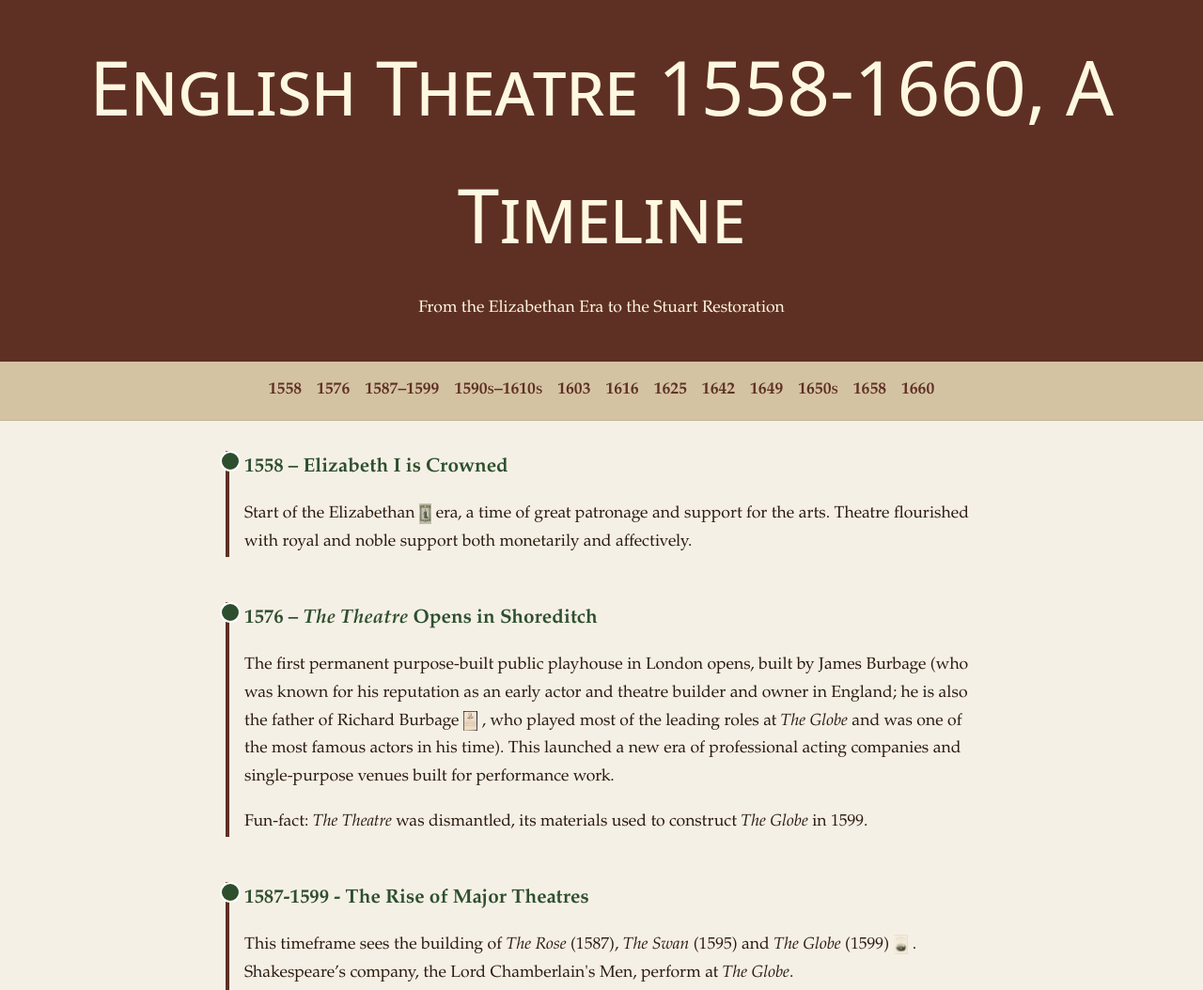
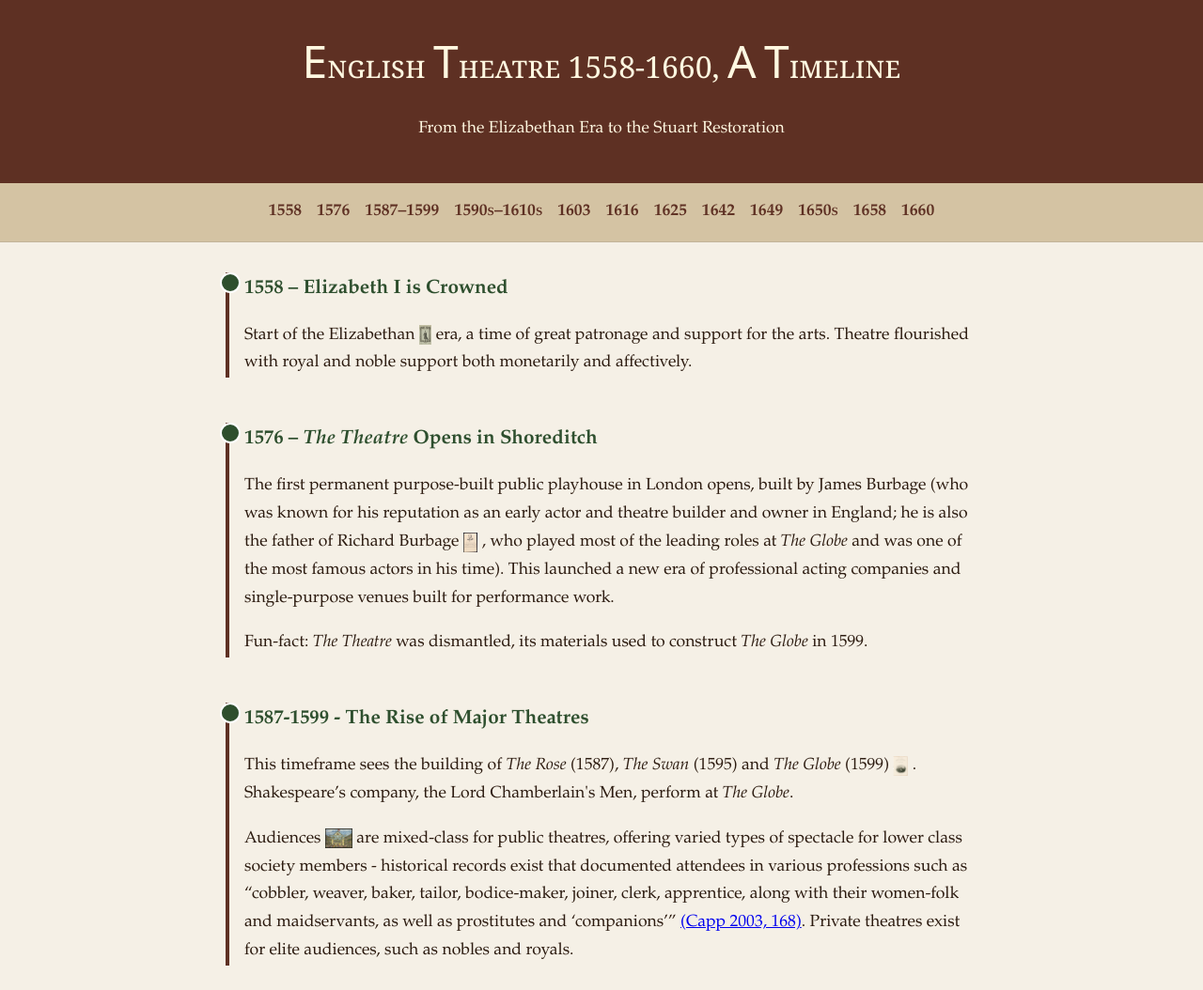
Before and after one commit to alyssalb/TheDrollsTimeline, a plain HTML site: page index.html in a window 1280 px wide. Shown: the top 1054 px of the page at 94% size. Drawn offline with Linux system fonts and the light colour scheme; a web font is replaced by a local one.

Commit message:
Update index.html

```diff
--- a/index.html
+++ b/index.html
@@ -27,10 +27,18 @@
 
     header h1 {
       margin: 0;
+      font-family: 'Georgia', serfif;
+      font-weight: 200;
+      font-style: normal;
+      font-size: 2rem;
+      font-variant: small-caps;
+    }
+
+    em {
       font-family: "Jacquard 24", system-ui;
       font-weight: 200;
       font-style: normal;
-      font-size: 5rem;
+      font-size: 3rem;
       font-variant: small-caps;
     }
 
@@ -190,7 +198,7 @@
 </head>
 <body>
   <header>
-    <h1>English Theatre 1558-1660, A Timeline</h1>
+    <h1><em>E</em>nglish <em>T</em>heatre 1558-1660, <em>A</em> <em>T</em>imeline</h1>
     <p>From the Elizabethan Era to the Stuart Restoration</p>
   </header>
 
```
